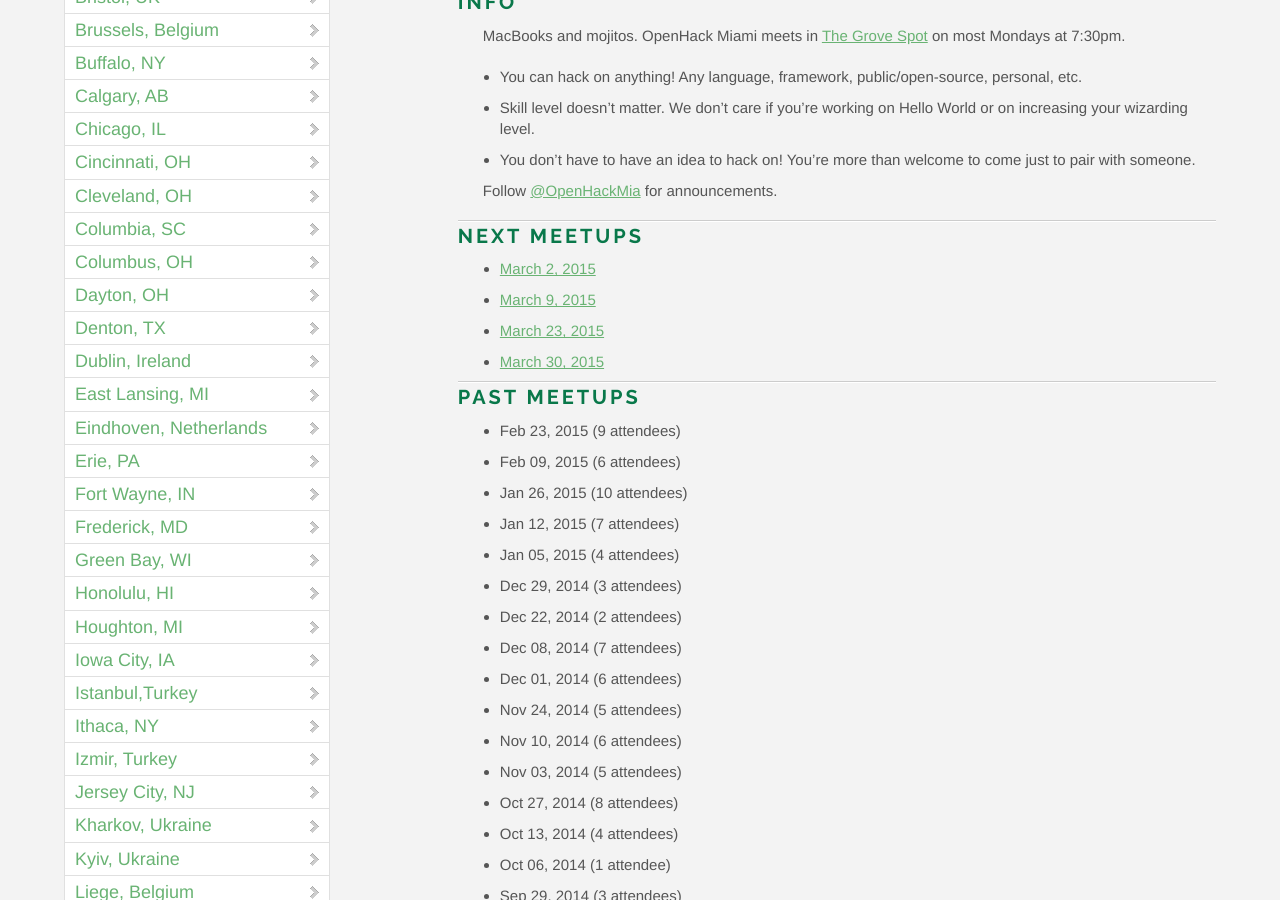
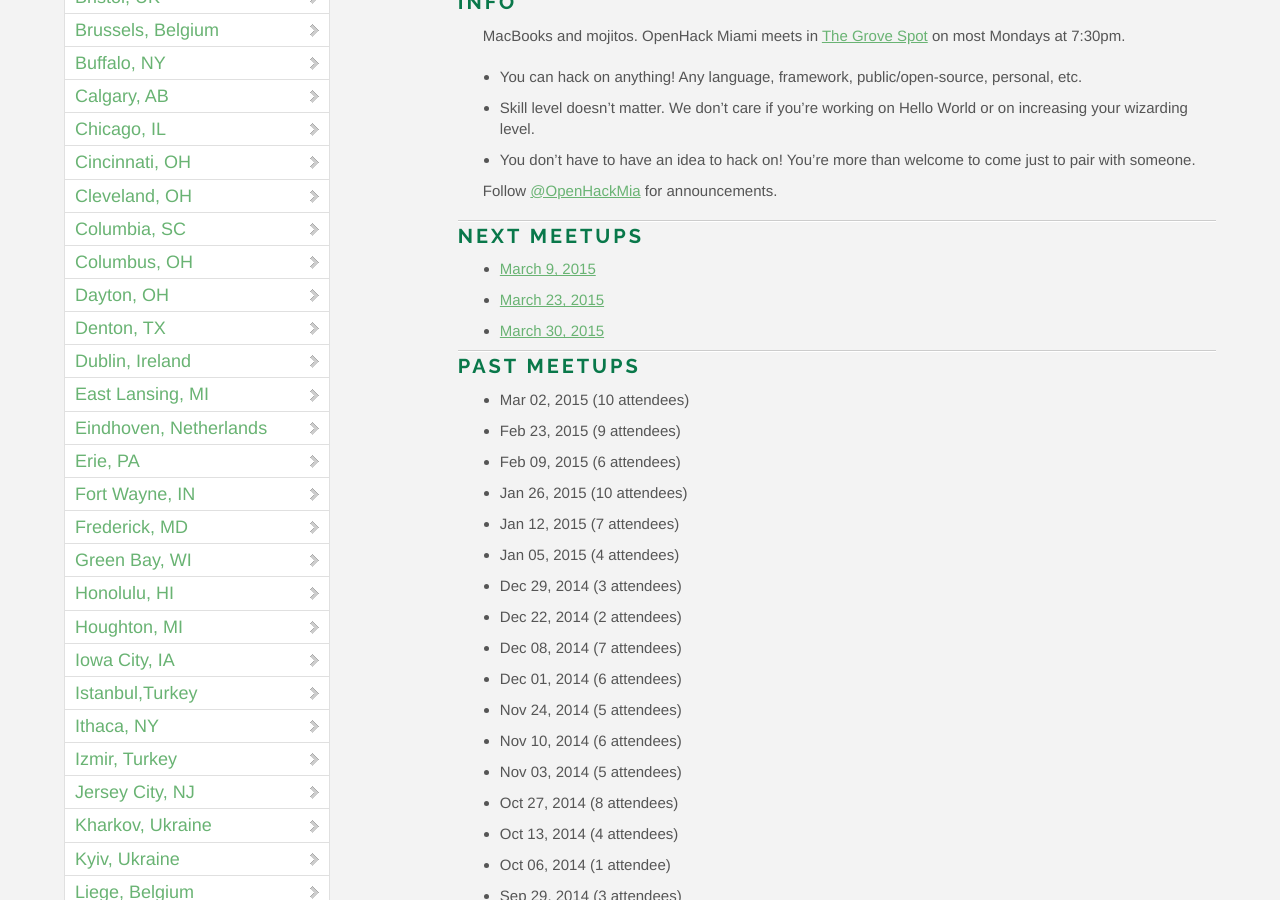
Before and after one commit to OpenHack/openhack.github.com, a Jekyll site: the page built from miami/index.markdown, in a window 1280 px wide and 900 px high, scrolled down 733 px. Built offline with Jekyll 4.4.1, drawn with Linux system fonts in a browser that asks for light colours; nearby versions of some CDN libraries; comment, search, counter and statistics services are not loaded.

Commit message:
update miami attendee info

```diff
--- a/miami/index.markdown
+++ b/miami/index.markdown
@@ -19,13 +19,13 @@ Follow [@OpenHackMia](http://twitter.com/openhackmia) for announcements.
 
 ### Next meetups
 
-* [March 2, 2015](http://www.meetup.com/miamirb/events/220726892/)
 * [March 9, 2015](http://www.meetup.com/miamirb/events/220726895/)
 * [March 23, 2015](http://www.meetup.com/miamirb/events/220726909/)
 * [March 30, 2015](http://www.meetup.com/miamirb/events/220726915/)
 
 ### Past meetups
 
+* Mar 02, 2015 (10 attendees)
 * Feb 23, 2015 (9 attendees)
 * Feb 09, 2015 (6 attendees)
 * Jan 26, 2015 (10 attendees)
```
